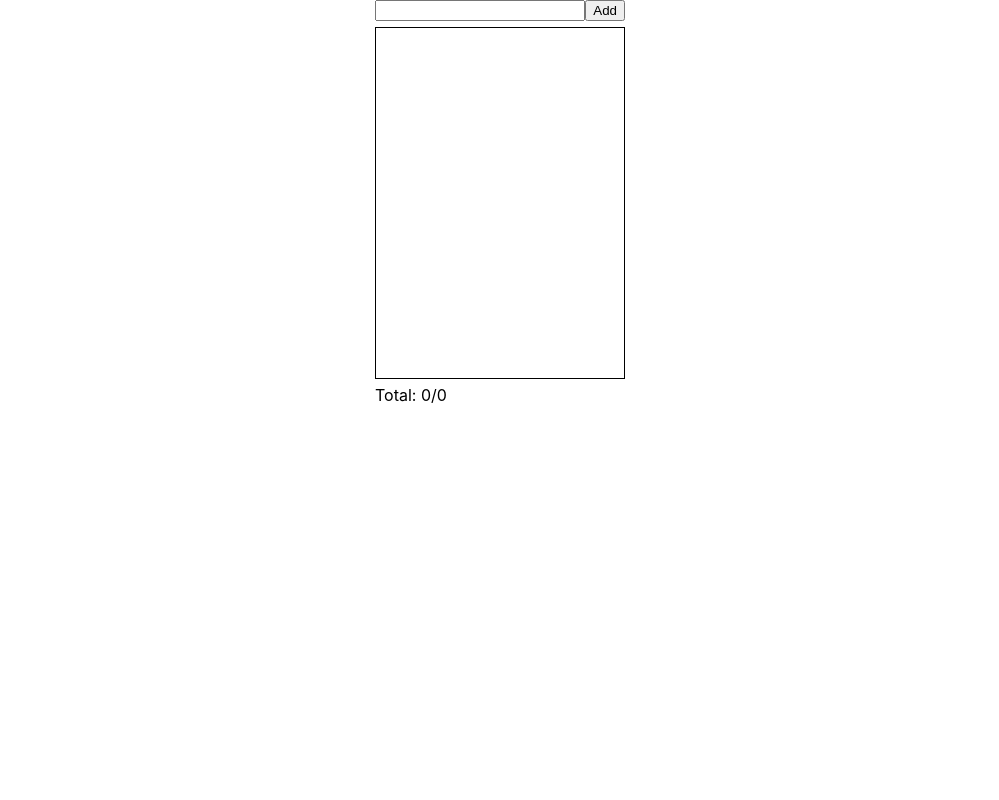
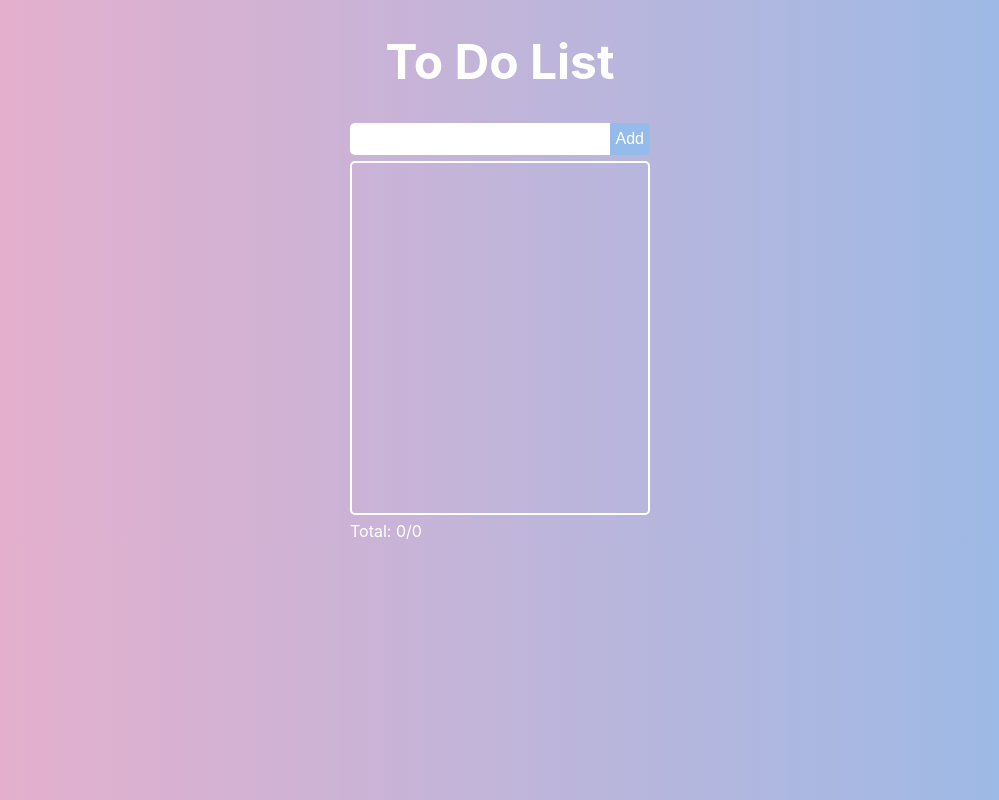
Before and after one commit to GiorgiaBorgmann/todo-list-hooks, a React (Create React App) app: page / in a window 1280 px wide. Shown: the whole page, without its empty margins (140-1139 px from the left). Built offline with nearby package versions, Linux system fonts and the light colour scheme.

Commit message:
Add style

```diff
--- a/src/components/App/App.css
+++ b/src/components/App/App.css
@@ -1,4 +1,17 @@
+body {
+  background: linear-gradient(
+    90deg,
+    rgba(238, 174, 202, 1) 0%,
+    rgba(148, 187, 233, 1) 100%
+  );
+  color: white;
+}
+h1 {
+  text-align: center;
+  color: white;
+  font-size: 3rem;
+}
 .App {
-  width: 250px;
+  width: 300px;
   margin: 0 auto;
 }
--- a/src/components/App/App.js
+++ b/src/components/App/App.js
@@ -4,6 +4,7 @@ import "./App.css";
 function App() {
   return (
     <div className="App">
+      <h1>To Do List</h1>
       <List />
     </div>
   );
--- a/src/components/List/List.css
+++ b/src/components/List/List.css
@@ -1,14 +1,28 @@
 .form {
   display: flex;
 }
-
 .form input {
   flex: 1;
+  background-color: white;
+  border: none;
+  border-radius: 5px 0 0 5px;
+  height: 30px;
 }
-
+.form button {
+  background-color: rgba(148, 187, 233, 1);
+  color: white;
+  border: none;
+  font-size: 1rem;
+  border-radius: 0 5px 5px 0;
+}
+.form button:hover {
+  background-color: rgba(238, 174, 202, 1);
+  color: white;
+}
 .list {
   height: 350px;
   overflow-y: auto;
-  border: 1px solid;
+  border: 2px solid white;
+  border-radius: 5px;
   margin: 6px 0;
 }
--- a/src/components/Total/Total.js
+++ b/src/components/Total/Total.js
@@ -1,5 +1,6 @@
 import { useContext } from "react";
 import { TotalContext } from "../List/List";
+
 
 export function Total() {
   const listToDos = useContext(TotalContext);
@@ -16,8 +17,8 @@ export function Total() {
     return counter;
   };
   return (
-    <>
+    <div>
       Total: {countCompletedTasks()}/{listToDos && listToDos.length}
-    </>
+    </div>
   );
 }
```
Also changed, not shown: 1 other file (tests, documents, lock files or other folders).
